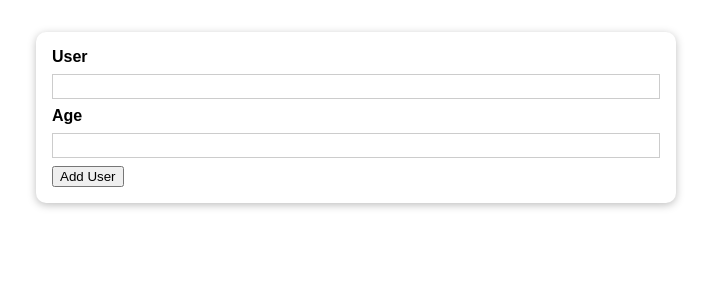
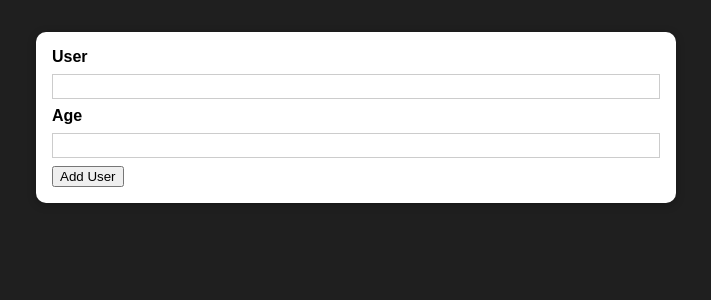
Before and after one commit to LoryGlory/react-add-user-project, a React (Create React App) app: page / in a window 1280 px wide. Shown: the top 300 px of the page, without its empty margins (284-995 px from the left). Built offline with nearby package versions, Linux system fonts and the light colour scheme.

Commit message:
TASK: Setup removed tailwind import

```diff
--- a/src/index.css
+++ b/src/index.css
@@ -1,15 +1,12 @@
-@tailwind base;
-@tailwind components;
-@tailwind utilities;
-
 * {
-  box-sizing: border-box;
+    box-sizing: border-box;
 }
 
 html {
-  font-family: sans-serif;
+    font-family: sans-serif;
+    background: #1f1f1f;
 }
 
 body {
-  margin: 0;
+    margin: 0;
 }
```
